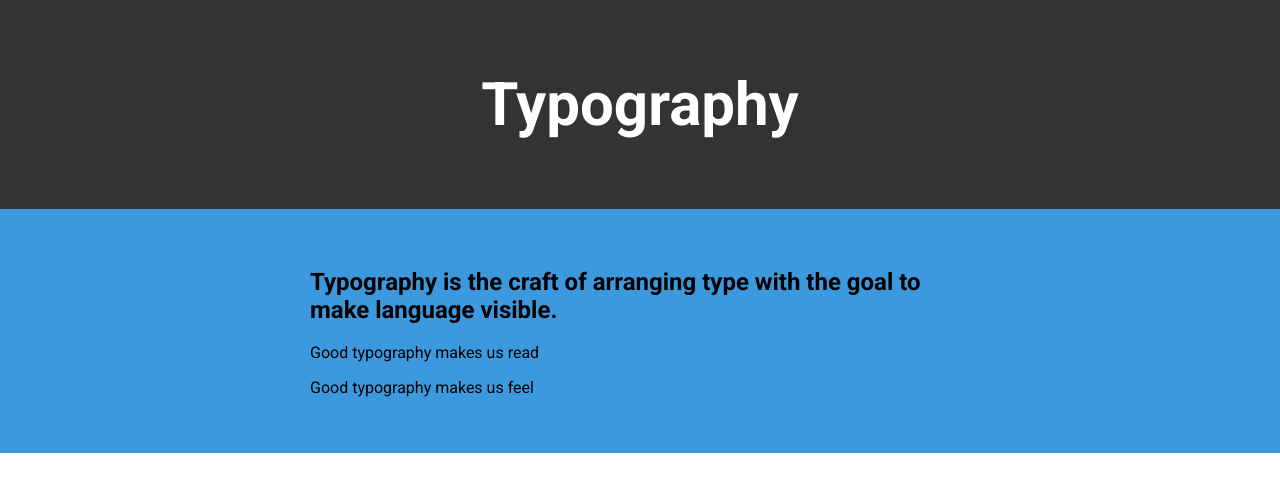
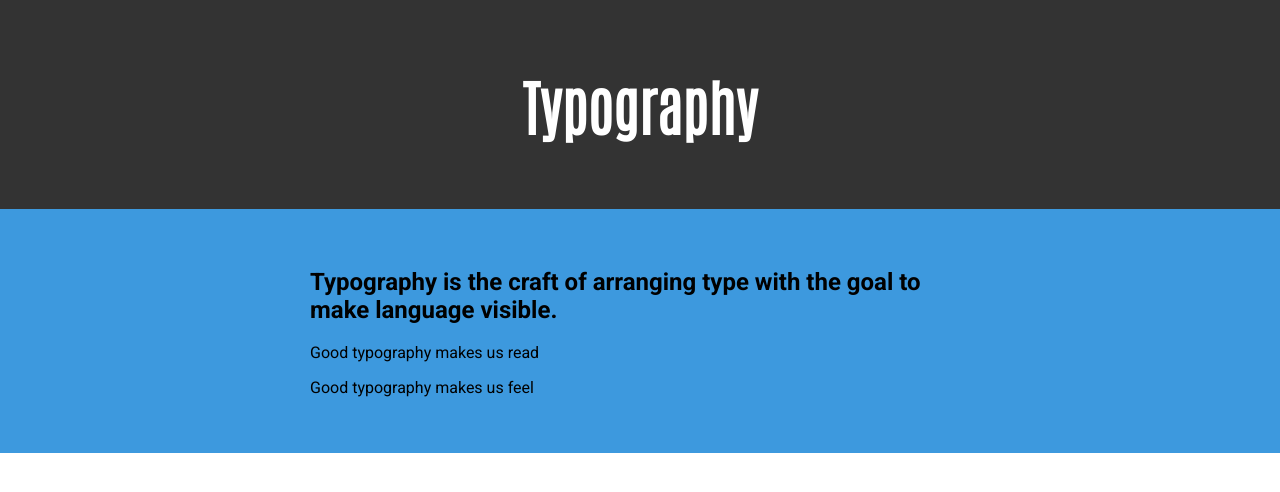
Before and after one commit to michaellatta/michaellatta.github.io, a Jekyll site: the page built from projects/typography/index.html, in a window 1280 px wide. Shown: the top 492 px of the page. Built offline with Jekyll 4.4.1, drawn with Linux system fonts in a browser that asks for light colours.

Commit message:
Add Antonio font to Typography page

```diff
--- a/_includes/head.html
+++ b/_includes/head.html
@@ -8,4 +8,5 @@
   <link rel="stylesheet" href="/assets/stylesheets/table.css">
   <link rel="stylesheet" href="/assets/stylesheets/projects/typography.css">
   <link href="https://fonts.googleapis.com/css2?family=Roboto:wght@400;700&display=swap" rel="stylesheet">
+  <link href="https://fonts.googleapis.com/css2?family=Antonio:wght@200&display=swap" rel="stylesheet">
 </head>
--- a/assets/stylesheets/projects/typography.css
+++ b/assets/stylesheets/projects/typography.css
@@ -5,7 +5,7 @@
 .typography-intro {
   text-align: center;
   font-size: 30px;
-  font-family: 'Roboto', sans-serif;
+  font-family: 'Antonio', sans-serif;
 }
 
 .typography-overview {
```
